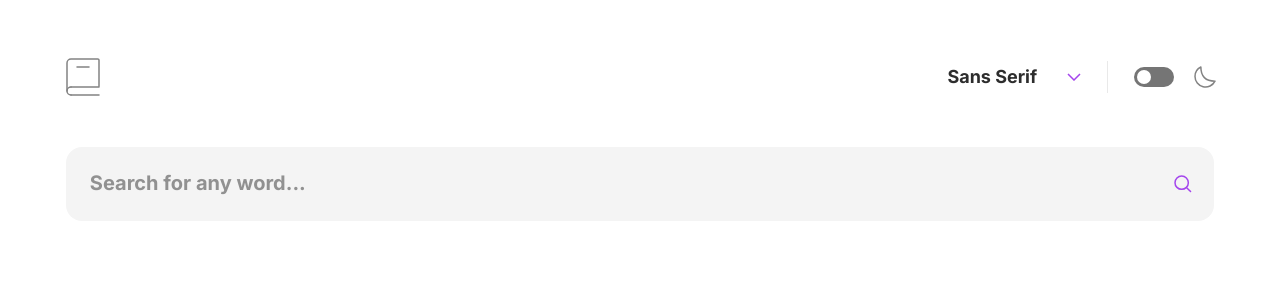
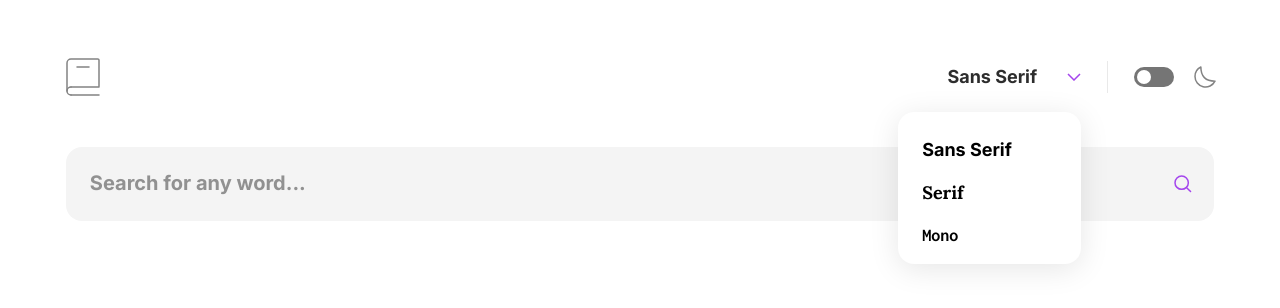
Before and after one commit to oduntane/dictionary-web-app-react, a React (Vite) app: page / in a window 1280 px wide. Shown: the top 308 px of the page. Built offline with nearby package versions, Linux system fonts and the light colour scheme.

Commit message:
chore: add font selection logic

```diff
--- a/src/App.jsx
+++ b/src/App.jsx
@@ -3,6 +3,8 @@ import { PlayButton, ThemeToggleButton } from "./components/buttons"
 import SearchField from "./components/SearchField"
 
 function App() {
+
+    const [font, setFont] = useState("font-sans")  // values: "font-sans", "font-serif", "font-mono"
 
     const [keyword, setKeyword] = useState('')
     const [definition, setDefinition] = useState(null)
@@ -39,17 +41,24 @@ function App() {
     }
 
     return (
-        <div role="application" className="min-h-dvh pt-[1.5rem] pb-[5.3125rem] bg-white flex flex-col gap-6 font-sans tablet:pt-[3.625rem] tablet:pb-[7.375rem] tablet:gap-[3.125rem] desktop:gap-[2.6875rem]">
+        <div role="application" className={`min-h-dvh pt-[1.5rem] pb-[5.3125rem] bg-white flex flex-col gap-6 ${font} tablet:pt-[3.625rem] tablet:pb-[7.375rem] tablet:gap-[3.125rem] desktop:gap-[2.6875rem]`}>
             <h1 className="sr-only">Dictionary Web App</h1>
             {/* Header */}
             <header className="w-[87.2%] mx-auto flex flex-col gap-[1.5rem] tablet:w-[89.71%] tablet:gap-[3.2187rem] desktop:w-[46.0625rem]">
                 <div className="flex justify-between items-center">
                     <span role="presentation"><svg xmlns="http://www.w3.org/2000/svg" width="34" height="38" viewBox="0 0 34 38"><g fill="none" fillRule="evenodd" stroke="#838383" strokeLinecap="round" strokeWidth="1.5"><path d="M1 33V5a4 4 0 0 1 4-4h26.8A1.2 1.2 0 0 1 33 2.2v26.228M5 29h28M5 37h28"/><path strokeLinejoin="round" d="M5 37a4 4 0 1 1 0-8"/><path d="M11 9h12"/></g></svg></span>
                     <div className="inline-flex gap-[1.625rem] items-center tablet:gap-[1.625rem]">
-                        <button aria-label="change application font" className="inline-flex gap-[1.3125rem] items-center tablet:gap-[1.875rem]">
-                            <span className="text-sm text-grey-600 font-bold leading-[1.5rem] tablet:text-md">Sans Serif</span>
-                            <span role="presentation"><svg xmlns="http://www.w3.org/2000/svg" width="14" height="8" viewBox="0 0 14 8"><path fill="none" stroke="#A445ED" strokeWidth="1.5" d="m1 1 6 6 6-6"/></svg></span>
-                        </button>
+                        <div className="relative">
+                            <button aria-label="change application font" className="inline-flex gap-[1.3125rem] items-center tablet:gap-[1.875rem] cursor-pointer">
+                                <span className="text-sm text-grey-600 font-bold leading-[1.5rem] tablet:text-md">{font === 'font-serif' ? 'Serif' : font === 'font-sans' ? 'Sans Serif' : 'Mono'}</span>
+                                <span role="presentation"><svg xmlns="http://www.w3.org/2000/svg" width="14" height="8" viewBox="0 0 14 8"><path fill="none" stroke="#A445ED" strokeWidth="1.5" d="m1 1 6 6 6-6"/></svg></span>
+                            </button>
+                            <div className="absolute right-0 top-[2.9375rem] w-[11.4375rem] h-[9.5rem] z-10 p-6 flex flex-col gap-4  text-start [&>button]:text-start bg-white shadow-[0_5px_30px_0_hsla(0,0%,0%,10%)] rounded-2xl [&>button]:text-md font-bold [&>button]:hover:text-purple-500 [&>button]:cursor-pointer">
+                                <button className="font-sans" onClick={() => setFont('font-sans')}>Sans Serif</button>
+                                <button className="font-serif"onClick={() => setFont('font-serif')}>Serif</button>
+                                <button className="font-mono" onClick={() => setFont('font-mono')}>Mono</button>
+                            </div>
+                        </div>
                         <span role="presentation" className="block w-[1px] h-[2rem] bg-grey-200"></span> {/* Separator */}
                         <ThemeToggleButton />
                     </div>
```
